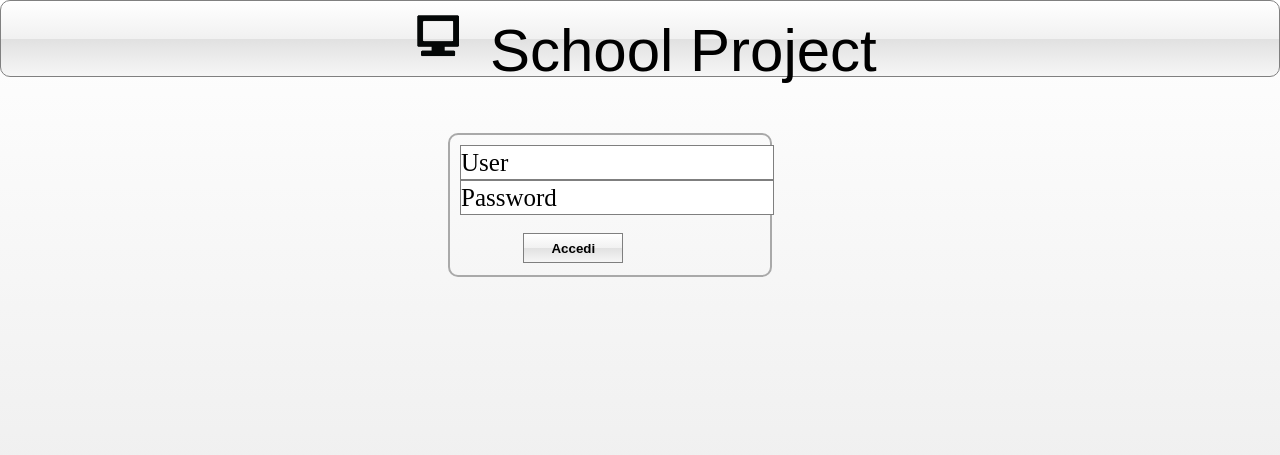
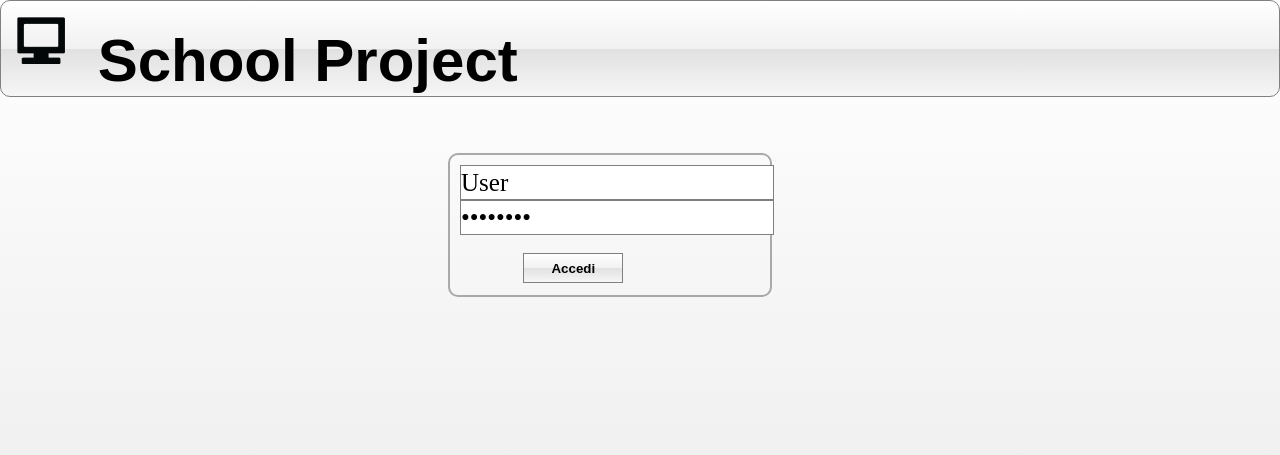
Before and after one commit to sum1190/progetto1, a PHP site: page / in a window 1280 px wide. Shown: the top 455 px of the page. Run offline with PHP 8.4, Linux system fonts and the light colour scheme.

Commit message:
modifiche varie

```diff
--- a/css/main.css
+++ b/css/main.css
@@ -12,6 +12,7 @@ body {
 	background: -ms-linear-gradient(top, #ffffff 0%,#e5e5e5 100%); /* IE10+ */
 	background: linear-gradient(top bottom, #ffffff 0%,#e5e5e5 100%); /* W3C */
 }
+
 a {
 	color: blue;
 	outline: none;
@@ -85,16 +86,15 @@ img {
 
 	border-radius: 10px;
 	padding: 10px;
-
 }
 
 
 /* Header
 -----------------------------------------------------------------------------*/
 #header {
-	height: 75px;
+	height: 95px;
 	font-size:60;
-	text-align: center;
+	font-weight: bolder;
 
 	border: solid 1px;
 	border-radius: 10px;
@@ -108,7 +108,6 @@ img {
 	background: linear-gradient(to bottom,  #ffffff 0%,#f1f1f1 50%,#e1e1e1 51%,#f6f6f6 100%); /* W3C */
 	filter: progid:DXImageTransform.Microsoft.gradient( startColorstr='#ffffff', endColorstr='#f6f6f6',GradientType=0 ); /* IE6-9 */
 }
-
 
 /* Middle
 -----------------------------------------------------------------------------*/
@@ -142,7 +141,6 @@ img {
 	background: #B5E3FF;
 }
 
-
 /* Footer
 -----------------------------------------------------------------------------*/
 #footer {
--- a/index.php
+++ b/index.php
@@ -10,7 +10,7 @@
 <div id="wrapper">
 	<div id="header">
 
-	<img src="./img/logo.png" alt="logo" width="70" heigth="70"></img>
+	<img src="./img/logo.png" alt="logo" width="80" height="80"></img>
 	School Project
 	</div>
 
@@ -20,9 +20,11 @@
 				<input id="logininput" type="text" value="User" name="tUser" />
 				<br>
 
-				<input id="logininput" type="text" value="Password" name="tPassw" />
+				<input id="logininput" type="password" value="Password" name="tPassw" />
+
 				<br><br>&emsp;&emsp;&emsp;&emsp;&emsp;
 				<input id="loginbutton" type="submit" value="Accedi" name="sub"/>
+
 			</form>
 	</div>
 </div>
```
